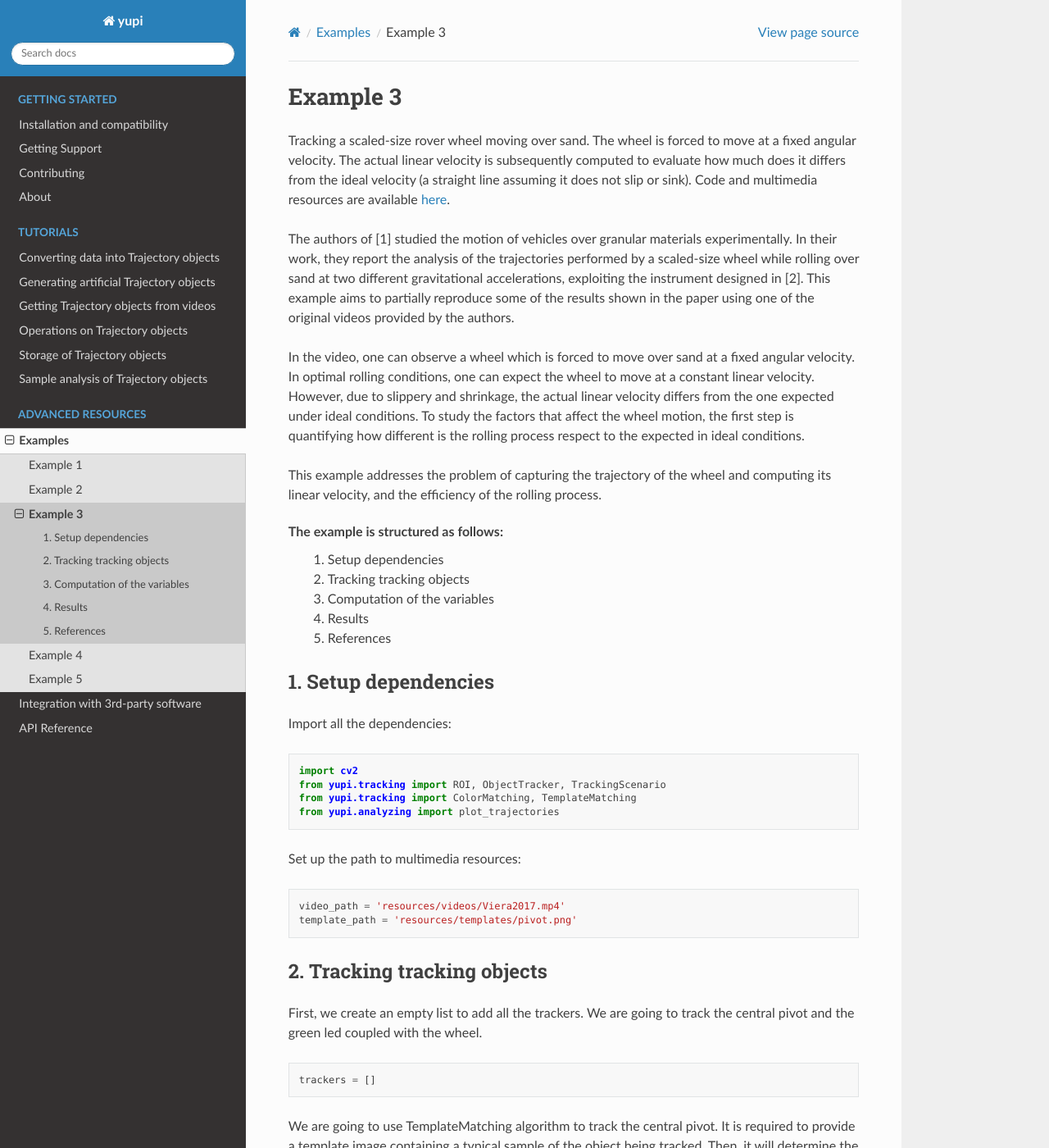
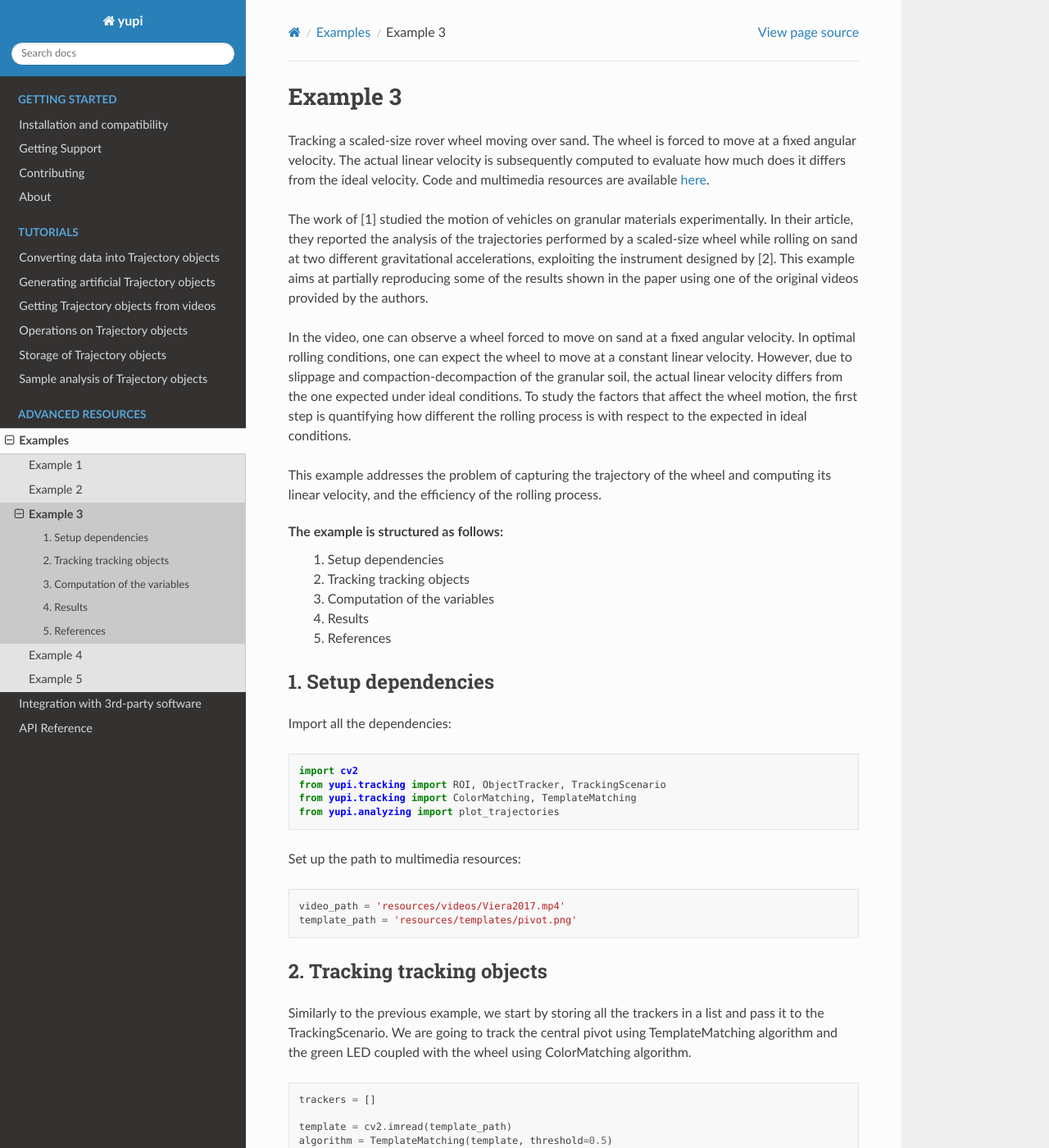
Before and after one commit to yupidevs/yupi, a Sphinx documentation site: the page built from docs/source/examples/example3.rst, in a window 1280 px wide and 1400 px high. Shown: the whole window at 82% size. Built offline with Sphinx 7.4.7 and the Read the Docs theme 2.0.0, drawn with Linux system fonts in a browser that asks for light colours; some of the changed text lies outside the part shown.

Commit message:
Update example 3

```diff
--- a/docs/source/examples/example3.rst
+++ b/docs/source/examples/example3.rst
@@ -5,32 +5,32 @@
 The wheel is forced to move at a fixed angular velocity.
 The actual linear velocity is subsequently computed
 to evaluate how much does it differs from the ideal
-velocity (a straight line assuming it does not slip
-or sink). Code and multimedia resources are available
+velocity. Code and multimedia resources are available
 `here <https://github.com/yupidevs/yupi_examples/>`_.
 
-The authors of [1] studied the motion of vehicles over
-granular materials experimentally. In their work, they
-report the analysis of the trajectories performed by a
-scaled-size wheel while rolling over sand at two
-different gravitational accelerations, exploiting the
-instrument designed in [2]. This example aims to partially
-reproduce some of the results shown in the paper using
-one of the original videos provided by the authors.
+The work of [1] studied the motion
+of vehicles on granular materials experimentally. In their
+article, they reported the analysis of the trajectories
+performed by a scaled-size wheel while rolling on sand at
+two different gravitational accelerations, exploiting the
+instrument designed by [2]. This example aims at partially
+reproducing some of the results shown in the paper using one
+of the original videos provided by the authors.
 
-In the video, one can observe a wheel which is forced to
-move over sand at a fixed angular velocity. In optimal
-rolling conditions, one can expect the wheel to move at a
-constant linear velocity. However, due to slippery and
-shrinkage, the actual linear velocity differs from the
-one expected under ideal conditions. To study the factors
-that affect the wheel motion, the first step is quantifying
-how different is the rolling process respect to the expected
-in ideal conditions.
+In the video, one can observe a wheel forced to move on sand
+at a fixed angular velocity. In optimal rolling conditions,
+one can expect the wheel to move at a constant linear velocity.
+However, due to slippage and compaction-decompaction of the
+granular soil, the actual linear velocity differs from the one
+expected under ideal conditions. To study the factors that affect
+the wheel motion, the first step is quantifying how different
+the rolling process is with respect to the expected in ideal
+conditions.
 
 This example addresses the problem of capturing the trajectory
 of the wheel and computing its linear velocity, and the
 efficiency of the rolling process.
+
 
 The example is structured as follows:
  #. Setup dependencies
@@ -63,55 +63,37 @@
 2. Tracking tracking objects
 ----------------------------
 
-First, we create an empty list to add all the trackers. We are going to track
-the central pivot and the green led coupled with the wheel.
+Similarly to the previous example, we start by storing all the
+trackers in a list and pass it to the TrackingScenario. We are going
+to track the central pivot using TemplateMatching algorithm and the
+green LED coupled with the wheel using ColorMatching algorithm.
 
 .. code-block:: python
 
    trackers = []
 
-
-We are going to use TemplateMatching algorithm to track the central pivot.
-It is required to provide a template image containing a typical sample of the
-object being tracked. Then, it will determine the point in a frame in which
-the correlation between the template and the region of the frame is maximum.
-
-.. code-block:: python
-
    template = cv2.imread(template_path)
    algorithm = TemplateMatching(template, threshold=0.5)
    trackers.append( ObjectTracker('center', algorithm, ROI((80, 80))) )
 
-
-Then, we are going to track the led using ColorMatching algorithm since we can
-easily identify it due to its color.
-
-.. code-block:: python
-
    algorithm = ColorMatching((80,170,90), (190,255,190))
    trackers.append( ObjectTracker('green led', algorithm, ROI((50, 50))) )
 
-
-Create a Tracking Scenario with all the trackers.
-
-.. code-block:: python
-
    scenario = TrackingScenario(trackers)
 
-Next, we track the video using the configured scenario. We should notice
-that we will have to initialize the Region-of-Interest (ROI) of each tracker
-manually. See the API reference for different initialization methods of ROIs.
+In this case we are forcing the processing to start at frame 10 and stop
+in frame 200. Additionally, we are using  a scale factor of 4441
+pixels per meter.
 
 .. code-block:: python
 
    retval, tl = scenario.track(video_path, pix_per_m=4441, start_frame=10, end_frame=200)
 
 
-
 3. Computation of the variables
 -------------------------------
 
-First, we estimate the trajectory of the led referred to the center pivot
+Next, we can estimate the trajectory of the LED referred to the center pivot:
 
 .. code-block:: python
 
@@ -121,7 +103,7 @@
 
 Since the led and the center of the wheel are placed at a constant distance of
 0.039 m, we can estimate the trajectory of the wheel referred to the center
-pivot.
+pivot:
 
 .. code-block:: python
 
@@ -136,7 +118,8 @@
    :align: center
 
 Finally, the trajectory of the wheel referred to its initial position, can be
-obtained by subtracting the initial position from the whole trajectory.
+obtained by subtracting the initial from the final position after completing
+the whole trajectory.
 
 
 .. code-block:: python
@@ -150,7 +133,8 @@
 
    v_opt = 4 * 0.07
 
-And the  linear velocity by the results of the tracking:
+And compute the linear velocity using the trajectory estimated by the
+tracking process:
 
 .. code-block:: python
 
@@ -166,7 +150,7 @@
 
    eff = v_meas/v_opt
 
-And we can see the evolution of the efficiency vs time:
+The temporal evolution of the efficiency can be plotted by:
 
 .. code-block:: python
 
@@ -181,7 +165,11 @@
    :align: center
 
 We can notice how the linear velocity of the wheel is not constant
-despite the constant angular velocity, due to slippery in the terrain [1].
+despite the constant angular velocity, due to slippery in the terrain.
+Even when we are observing only one realization of the experiment,
+and assuming the angular velocity of the wheel being perfectly constant,
+we can notice the consistency of this result with the ones reported in
+the original paper [1].
 
 5. References
 --------------------------
```
